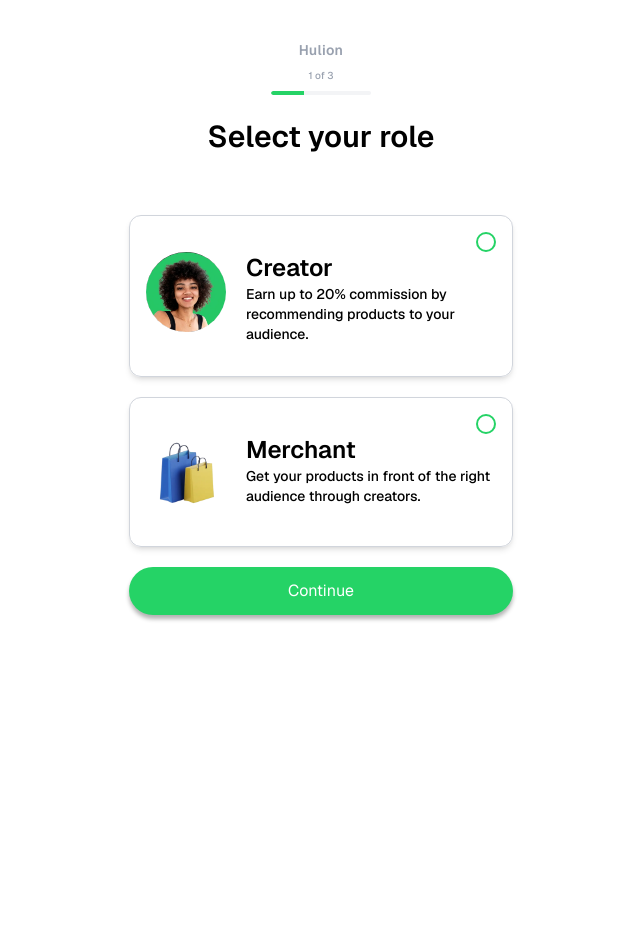
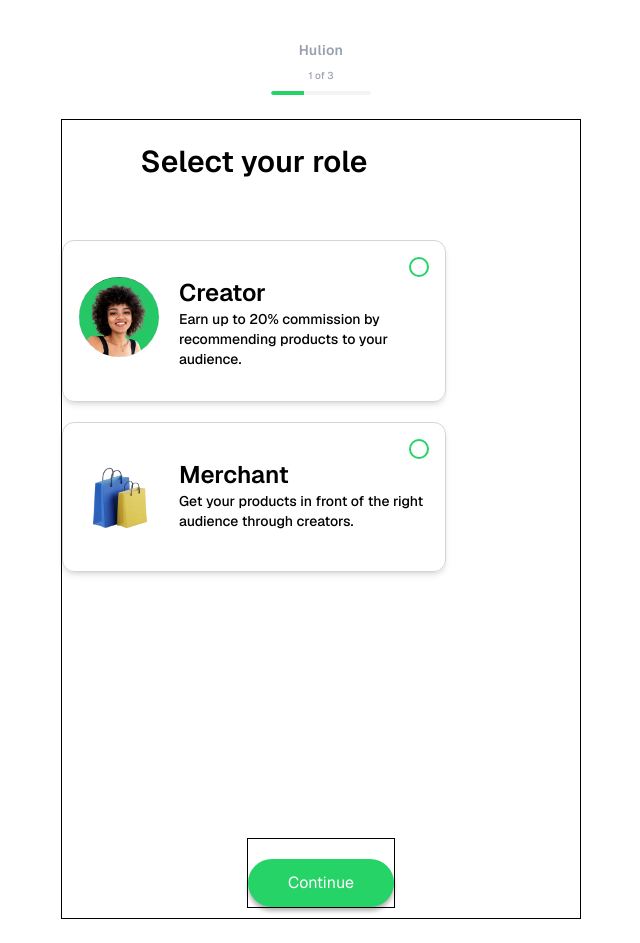
Before and after one commit to Mcdon1131/Helin, a React (Vite) app in the folder my-app/: page /setup/role in a window 1280 px wide. Shown: the whole page, without its empty margins (319-959 px from the left). Built offline with nearby package versions, Linux system fonts and the light colour scheme.

Commit message:
Update RolePage.jsx

```diff
--- a/my-app/Pages/UserSetups/RolePage.jsx
+++ b/my-app/Pages/UserSetups/RolePage.jsx
@@ -4,7 +4,6 @@ import merchant from "../../src/assets/merchant.webp";
 import RoleCard from "../../src/components/RoleCard";
 import { Link } from "react-router-dom";
 function RolePage() {
-
   const [selected, setSelected] = useState("");
 
   const roles = [
@@ -28,10 +27,13 @@ function RolePage() {
   ];
 
   return (
-    <div className="min-h-screen max-w-130 mx-auto flex flex-cols justify-center mt-[24px] bg-white gap-[20px]">
+    <div className="min-h-screen border max-w-130 mx-auto flex flex-cols justify-between mt-6 bg-white gap-5">
+      <div className="flex-1 flex flex-col justify-between gap-5 mt-6">
         <div className="w-full max-w-sm">
-        <h2 className="text-center text-3xl font-semibold">Select your role</h2>
-        <div className="flex flex-col space-y-5 mt-15">
+          <h2 className="text-center text-3xl font-semibold">
+            Select your role
+          </h2>
+          <div className="flex flex-col justify-between space-y-5 mt-15">
             {roles.map((role) => (
               <RoleCard
                 key={role.title}
@@ -41,13 +43,21 @@ function RolePage() {
               />
             ))}
           </div>
-        <div className="justi"><Link
-          className={`flex bg-[#25D366] mt-[20px] items-center justify-center w-full px-10 py-3 rounded-4xl shadow-[0_4px_4px_rgba(0,0,0,0.3)] bg-[#00ce1b] mt-19 text-white`}
+        </div>
+        <div
+          style={{
+            margin: "10px auto",
+          }}
+          className="border"
+        >
+          <Link
+            className={`flex bg-[#25D366] mt-5 items-center justify-center w-full px-10 py-3 rounded-4xl shadow-[0_4px_4px_rgba(0,0,0,0.3)] text-white`}
             to="/setup/storefront"
           >
             {" "}
             Continue
-        </Link></div>
+          </Link>
+        </div>
       </div>
     </div>
   );
```
Lines whose indentation alone changed are shown as unchanged.
